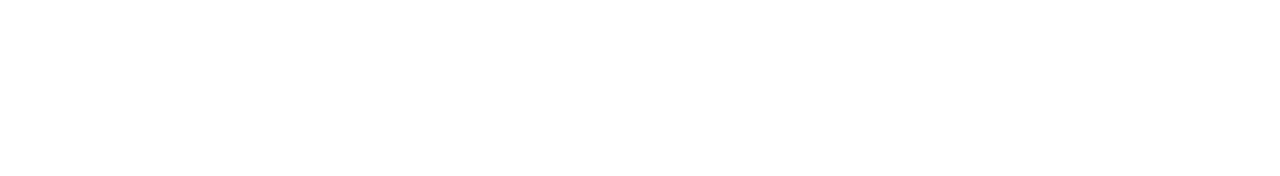
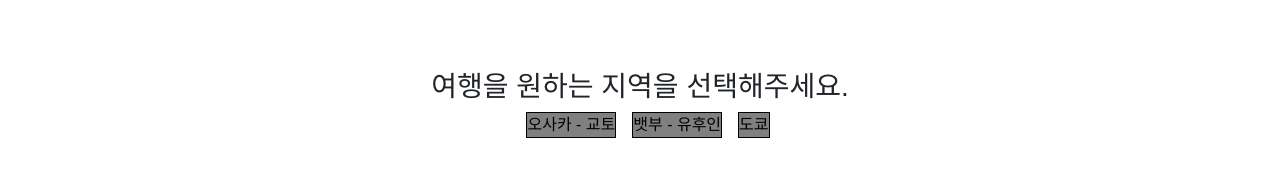
Before and after one commit to yeonsoo1998/jatmap, a React (Create React App) app: page / in a window 1280 px wide. Shown: the part 596-772 px from the top of the page. Built offline with nearby package versions, Linux system fonts and the light colour scheme; no server answers.

Commit message:
design : change Link design feat : add Link

```diff
--- a/package.json
+++ b/package.json
@@ -13,7 +13,7 @@
     "react-bootstrap": "^2.10.0",
     "react-dom": "^18.2.0",
     "react-redux": "^9.1.0",
-    "react-router-dom": "^6.22.0",
+    "react-router-dom": "^6.22.1",
     "react-scripts": "5.0.1",
     "redux": "^5.0.1",
     "web-vitals": "^2.1.4"
--- a/src/App.js
+++ b/src/App.js
@@ -5,7 +5,7 @@
 import Toolbar from "./components/toolbar/toolbar";
 import MainCarousel from "./components/carousel/carousel";
 import ExchangeRate from "./components/exchange/exchange";
-
+import SelectLocal from "./components/selectLocal/selectLocal";
 
 function App() {
   return (
@@ -14,6 +14,7 @@
 
       <MainCarousel/>
       <ExchangeRate />
+      <SelectLocal/>
     </>
   );
 }
--- a/src/components/selectLocal/selectLocal.css
+++ b/src/components/selectLocal/selectLocal.css
@@ -0,0 +1,17 @@
+.selectingLocal {
+    display: flex;
+    margin-top: 5rem;
+    justify-content: center;
+}
+.localList{
+    display: flex;
+    justify-content: center;
+}
+
+.link {
+    margin-left: 1rem;
+    border: 1px solid black;
+    color:black;
+    background-color: gray;
+    text-decoration: none;
+}
--- a/src/components/selectLocal/selectLocal.js
+++ b/src/components/selectLocal/selectLocal.js
@@ -1,13 +1,19 @@
 import React from "react";
 import './selectLocal.css'
+import { BrowserRouter,Link } from "react-router-dom";
 
 const SelectLocal = () =>{
     return(
-        <div>
-            <h3>원하는 지역을 선택해주세요.</h3>
-
-
+        <>
+        <div className="selectingLocal">
+            <h3>여행을 원하는 지역을 선택해주세요.</h3>
         </div>
+        <div className="localList">
+            <Link to="/osaka-kyoto" className="link">    오사카 - 교토</Link>
+            <Link to="/batpoo-yufujin" className="link">뱃부 - 유후인</Link>
+            <Link to="tokyo" className="link">도쿄</Link>
+        </div>
+        </>
     )
 }
 
```
Also changed, not shown: 1 other file (tests, documents, lock files or other folders).
